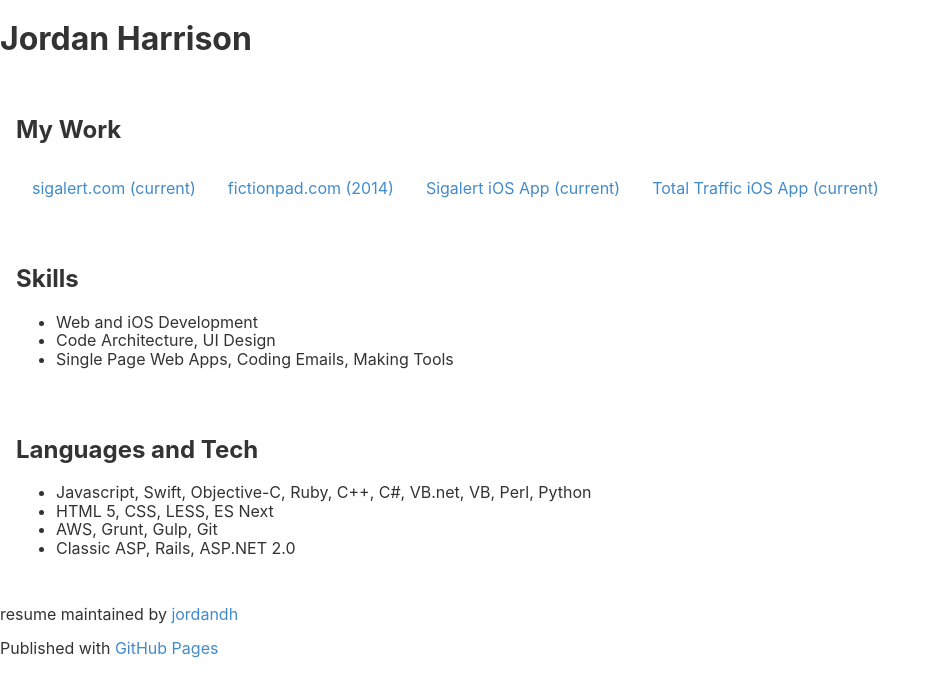
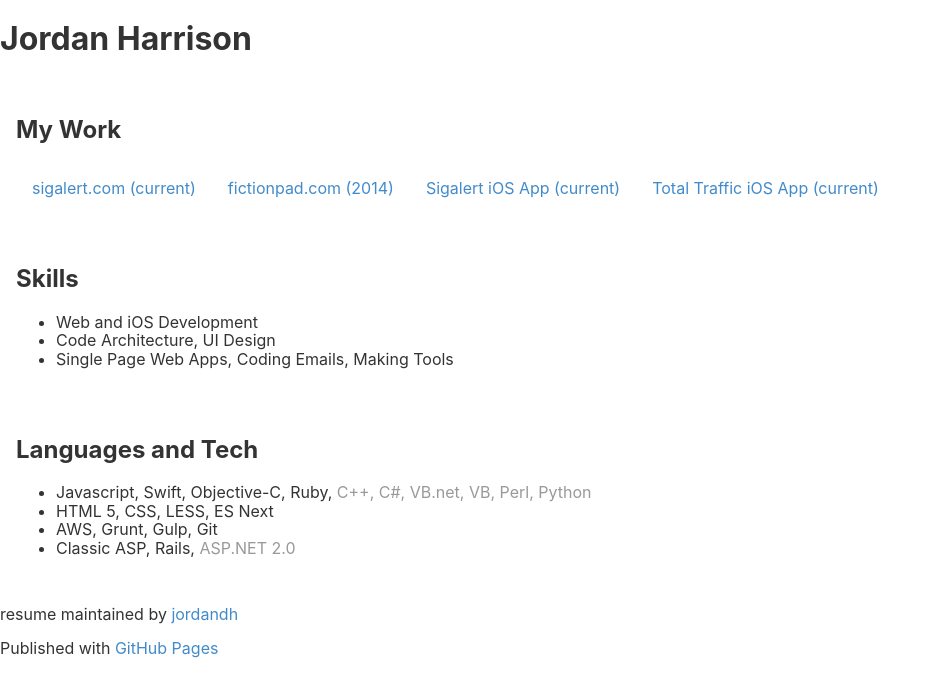
Before and after one commit to jordandh/resume, a Jekyll site: the page built from README.md, in a window 1280 px wide. Shown: the top 697 px of the page, without its empty margins (0-940 px from the left). Built offline with Jekyll 4.4.1, drawn with Linux system fonts in a browser that asks for light colours; our own code applies the rules of GitHub Pages for plain Markdown files; the repository's description, which GitHub fills in, is left out.

Commit message:
Update style.scss

```diff
--- a/assets/css/style.scss
+++ b/assets/css/style.scss
@@ -20,6 +20,10 @@ section {
   padding: 1em;
 }
 
+.text-muted {
+  color: $text-muted-color;
+}
+
 .my-work-list {
   @extend .flex;
   @include flex-wrap(wrap);
```
